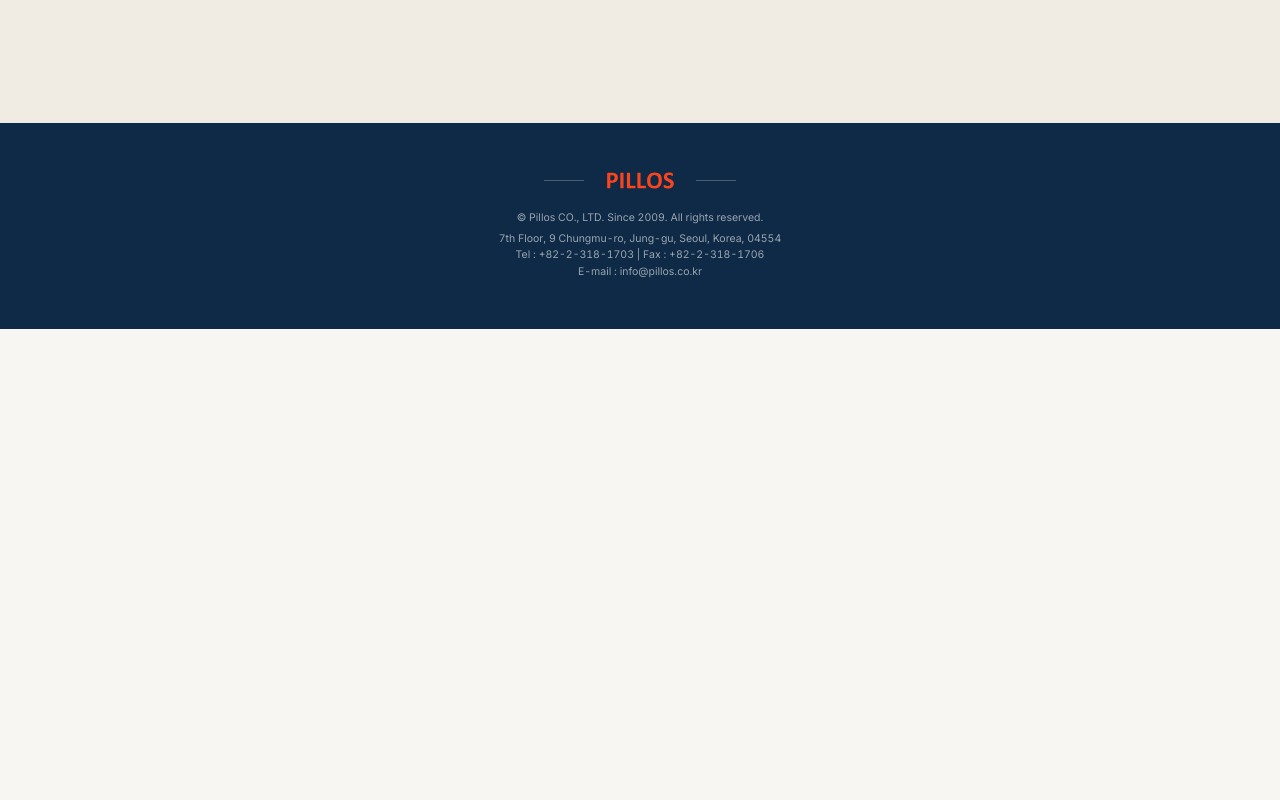
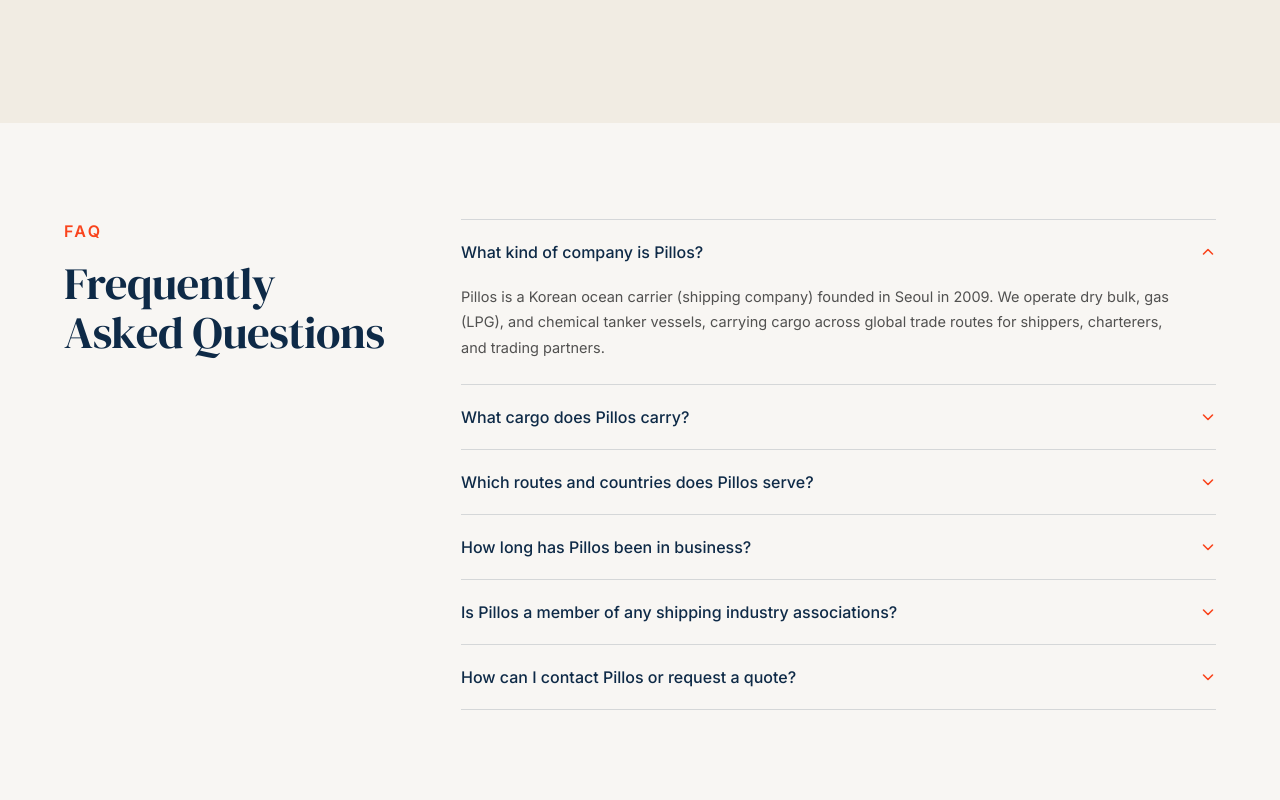
Before and after one commit to rheegr/pillos-corporate-site, a Next.js app: page /about in a window 1280 px wide. Shown: the part 2640-3440 px from the top of the page. Before the commit the page ends 2969 px from the top, so only its background shows below. Built offline with nearby package versions, Linux system fonts and the light colour scheme; a web font is replaced by a local one.

Commit message:
SEO/GEO: fix sitemap/robots domain, add FAQ section+schema, org memberOf, search-console verification slots

```diff
--- a/src/app/about/page.tsx
+++ b/src/app/about/page.tsx
@@ -4,6 +4,7 @@
 import About from "@/components/About";
 import VisionMissionValues from "@/components/VisionMissionValues";
 import FromTheBridge from "@/components/FromTheBridge";
+import FAQ from "@/components/FAQ";
 import Footer from "@/components/Footer";
 import { pageHeroes } from "@/data/content";
 
@@ -27,6 +28,7 @@
       <About />
       <FromTheBridge />
       <VisionMissionValues />
+      <FAQ />
       <Footer />
     </main>
   );
--- a/src/app/layout.tsx
+++ b/src/app/layout.tsx
@@ -109,6 +109,15 @@
     index: true,
     follow: true,
   },
+  // TODO(Gary): Naver Search Advisor(https://searchadvisor.naver.com) 가입 후
+  // 사이트 소유확인 메타태그 코드로 아래 값을 교체. Google Search Console도
+  // 같은 방식으로 site-verification 코드 받으면 google 키에 채워넣기.
+  verification: {
+    // google: "GOOGLE_SITE_VERIFICATION_CODE",
+    other: {
+      // "naver-site-verification": "NAVER_VERIFICATION_CODE",
+    },
+  },
 };
 
 export const viewport: Viewport = {
@@ -164,6 +173,10 @@
   ],
   naics: "483111",
   areaServed: ["KR", "JP", "CN", "AU", "Southeast Asia", "Global"],
+  memberOf: [
+    { "@type": "Organization", name: "Korea Shipowners' Association" },
+    { "@type": "Organization", name: "Korea Shipping Association" },
+  ],
 };
 
 const websiteSchema = {
--- a/src/app/robots.ts
+++ b/src/app/robots.ts
@@ -3,6 +3,6 @@
 export default function robots(): MetadataRoute.Robots {
   return {
     rules: [{ userAgent: "*", allow: "/" }],
-    sitemap: "https://pillos-website-v2.vercel.app/sitemap.xml",
+    sitemap: "https://pillos.co.kr/sitemap.xml",
   };
 }
--- a/src/app/sitemap.ts
+++ b/src/app/sitemap.ts
@@ -1,6 +1,6 @@
 import type { MetadataRoute } from "next";
 
-const base = "https://pillos-website-v2.vercel.app";
+const base = "https://pillos.co.kr";
 
 export default function sitemap(): MetadataRoute.Sitemap {
   const now = new Date();
--- /dev/null
+++ b/src/components/FAQ.tsx
@@ -0,0 +1,96 @@
+"use client";
+
+import { useState } from "react";
+import { useLanguage } from "@/contexts/LanguageContext";
+import { faq } from "@/data/content";
+import Reveal from "./Reveal";
+
+function ChevronIcon({ open }: { open: boolean }) {
+  return (
+    <svg
+      width="16"
+      height="16"
+      viewBox="0 0 16 16"
+      fill="none"
+      aria-hidden
+      className={`shrink-0 transition-transform duration-200 text-[#f9441d] ${open ? "rotate-180" : ""}`}
+    >
+      <path d="M3.5 6L8 10.5L12.5 6" stroke="currentColor" strokeWidth="1.6" strokeLinecap="round" strokeLinejoin="round" />
+    </svg>
+  );
+}
+
+export default function FAQ() {
+  const { t } = useLanguage();
+  const [openIndex, setOpenIndex] = useState<number | null>(0);
+
+  return (
+    <section id="faq" className="relative bg-[#f8f6f3] text-[#0e2a47] py-16 lg:py-24">
+      <div className="mx-auto max-w-[1280px] px-6 sm:px-10 lg:px-16">
+        <div className="grid grid-cols-12 gap-y-8 md:gap-10">
+          <div className="col-span-12 md:col-span-4">
+            <Reveal>
+              <div className="eyebrow text-[#f9441d]">{t(faq.overline)}</div>
+              <h2 className="tx-h2 balance mt-4 max-w-[360px] text-[#0e2a47]">{t(faq.heading)}</h2>
+            </Reveal>
+          </div>
+
+          <div className="col-span-12 md:col-span-8 max-w-[760px]">
+            <div className="border-t border-[#0e2a47]/15">
+              {faq.items.map((item, i) => {
+                const open = openIndex === i;
+                return (
+                  <Reveal key={item.q.en} delay={Math.min(i * 40, 200)}>
+                    <div className="border-b border-[#0e2a47]/15">
+                      <button
+                        type="button"
+                        onClick={() => setOpenIndex(open ? null : i)}
+                        aria-expanded={open}
+                        className="flex w-full items-center justify-between gap-6 py-5 text-left"
+                      >
+                        <span className="text-[15px] sm:text-[16px] font-medium leading-[1.5] text-[#0e2a47]">
+                          {t(item.q)}
+                        </span>
+                        <ChevronIcon open={open} />
+                      </button>
+                      {open && (
+                        <p className="pb-6 pr-8 text-[14.5px] leading-[1.75] text-[#1a1a1a]/75">
+                          {t(item.a)}
+                        </p>
+                      )}
+                    </div>
+                  </Reveal>
+                );
+              })}
+            </div>
+          </div>
+        </div>
+      </div>
+
+      {/* FAQPage structured data — always emits both EN and KO Q&A so
+          AI answer engines (ChatGPT, Perplexity, Gemini) and Google's
+          FAQ rich results can cite this page directly. */}
+      <script
+        type="application/ld+json"
+        dangerouslySetInnerHTML={{
+          __html: JSON.stringify({
+            "@context": "https://schema.org",
+            "@type": "FAQPage",
+            mainEntity: faq.items.flatMap((item) => [
+              {
+                "@type": "Question",
+                name: item.q.en,
+                acceptedAnswer: { "@type": "Answer", text: item.a.en },
+              },
+              {
+                "@type": "Question",
+                name: item.q.ko,
+                acceptedAnswer: { "@type": "Answer", text: item.a.ko },
+              },
+            ]),
+          }),
+        }}
+      />
+    </section>
+  );
+}
--- a/src/data/content.ts
+++ b/src/data/content.ts
@@ -299,6 +299,78 @@
       "Korea Shipping Association",
     ],
   },
+};
+
+// ---------- FAQ (About page - also emitted as FAQPage JSON-LD) ----------
+
+export const faq = {
+  overline: { en: "FAQ", ko: "자주 묻는 질문" },
+  heading: {
+    en: "Frequently Asked Questions",
+    ko: "필로스에 대해 자주 묻는 질문",
+  },
+  items: [
+    {
+      q: {
+        en: "What kind of company is Pillos?",
+        ko: "필로스는 어떤 회사인가요?",
+      },
+      a: {
+        en: "Pillos is a Korean ocean carrier (shipping company) founded in Seoul in 2009. We operate dry bulk, gas (LPG), and chemical tanker vessels, carrying cargo across global trade routes for shippers, charterers, and trading partners.",
+        ko: "필로스는 2009년 서울에서 설립된 대한민국 해상운송선사(외항해운사)입니다. 벌크(건화물), 가스(LPG), 케미컬 탱커 선박을 운항하며 국내외 화주 및 파트너사의 화물을 글로벌 항로로 운송합니다.",
+      },
+    },
+    {
+      q: {
+        en: "What cargo does Pillos carry?",
+        ko: "필로스는 어떤 화물을 운송하나요?",
+      },
+      a: {
+        en: "Three cargo classes: dry bulk (coal, iron ore, grain, steel products, cement), gas (LPG and olefin gases), and liquid chemicals (hydrochloric acid, benzene, base oil). Each is operated under dedicated vessel types and safety standards suited to the cargo.",
+        ko: "벌크(석탄, 철광석, 곡물, 철강재, 시멘트), 가스(LPG, 올레핀), 케미컬(염산, 벤젠, 베이스오일) 세 가지 화물군을 운송합니다. 화물 특성에 맞는 전용 선형과 안전 기준으로 운항합니다.",
+      },
+    },
+    {
+      q: {
+        en: "Which routes and countries does Pillos serve?",
+        ko: "필로스는 어떤 항로와 국가를 운항하나요?",
+      },
+      a: {
+        en: "Pillos operates across Korea, Japan, China, Indonesia, Vietnam, Australia, Russia, and the Americas, as well as key intra-Asia lanes, serving steelmakers, petrochemical and refining companies, power utilities, and global trading houses.",
+        ko: "한국, 일본, 중국, 인도네시아, 베트남, 호주, 러시아, 남미 등 주요 항로와 아시아 역내 항로를 운항하며, 철강사, 석유화학·정유사, 발전사, 종합상사 등을 고객으로 두고 있습니다.",
+      },
+    },
+    {
+      q: {
+        en: "How long has Pillos been in business?",
+        ko: "필로스는 설립된 지 얼마나 되었나요?",
+      },
+      a: {
+        en: "Pillos was founded in 2009 and has over 15 years of continuous operating history, including uninterrupted contract performance through the pandemic-era shipping disruptions.",
+        ko: "필로스는 2009년 설립되어 15년 이상 운항해 왔으며, 팬데믹 기간의 물류 혼란 속에서도 모든 계약을 중단 없이 이행했습니다.",
+      },
+    },
+    {
+      q: {
+        en: "Is Pillos a member of any shipping industry associations?",
+        ko: "필로스는 해운 관련 협회에 가입되어 있나요?",
+      },
+      a: {
+        en: "Yes. Pillos is a full member of the Korea Shipping Association (since 2016) and the Korea Shipowners' Association (since 2018).",
+        ko: "네. 필로스는 2016년 한국해운조합, 2018년 한국선주협회에 정회원으로 가입되어 있습니다.",
+      },
+    },
+    {
+      q: {
+        en: "How can I contact Pillos or request a quote?",
+        ko: "필로스에 문의하거나 견적을 요청하려면 어떻게 하나요?",
+      },
+      a: {
+        en: "Reach us at info@pillos.co.kr or +82-2-318-1703, or use the contact form on this site. Our head office is on the 7th floor, 9 Chungmu-ro, Jung-gu, Seoul.",
+        ko: "info@pillos.co.kr 또는 +82-2-318-1703으로 연락 주시거나, 사이트 내 문의 양식을 이용해 주세요. 본사는 서울특별시 중구 충무로 9, 7층에 위치합니다.",
+      },
+    },
+  ] as { q: Bi; a: Bi }[],
 };
 
 // ---------- Page heroes (sub-pages) ----------
```
